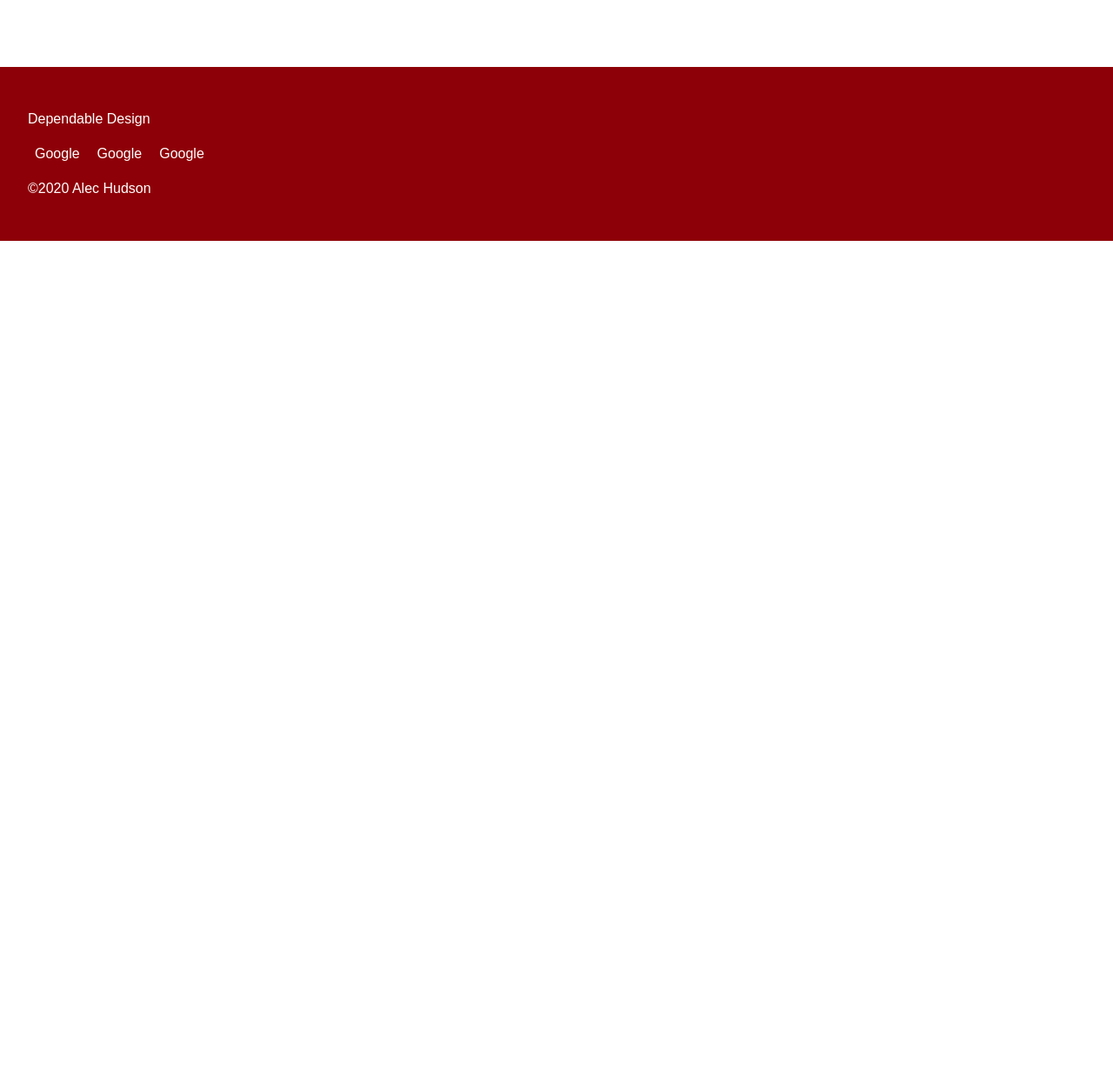
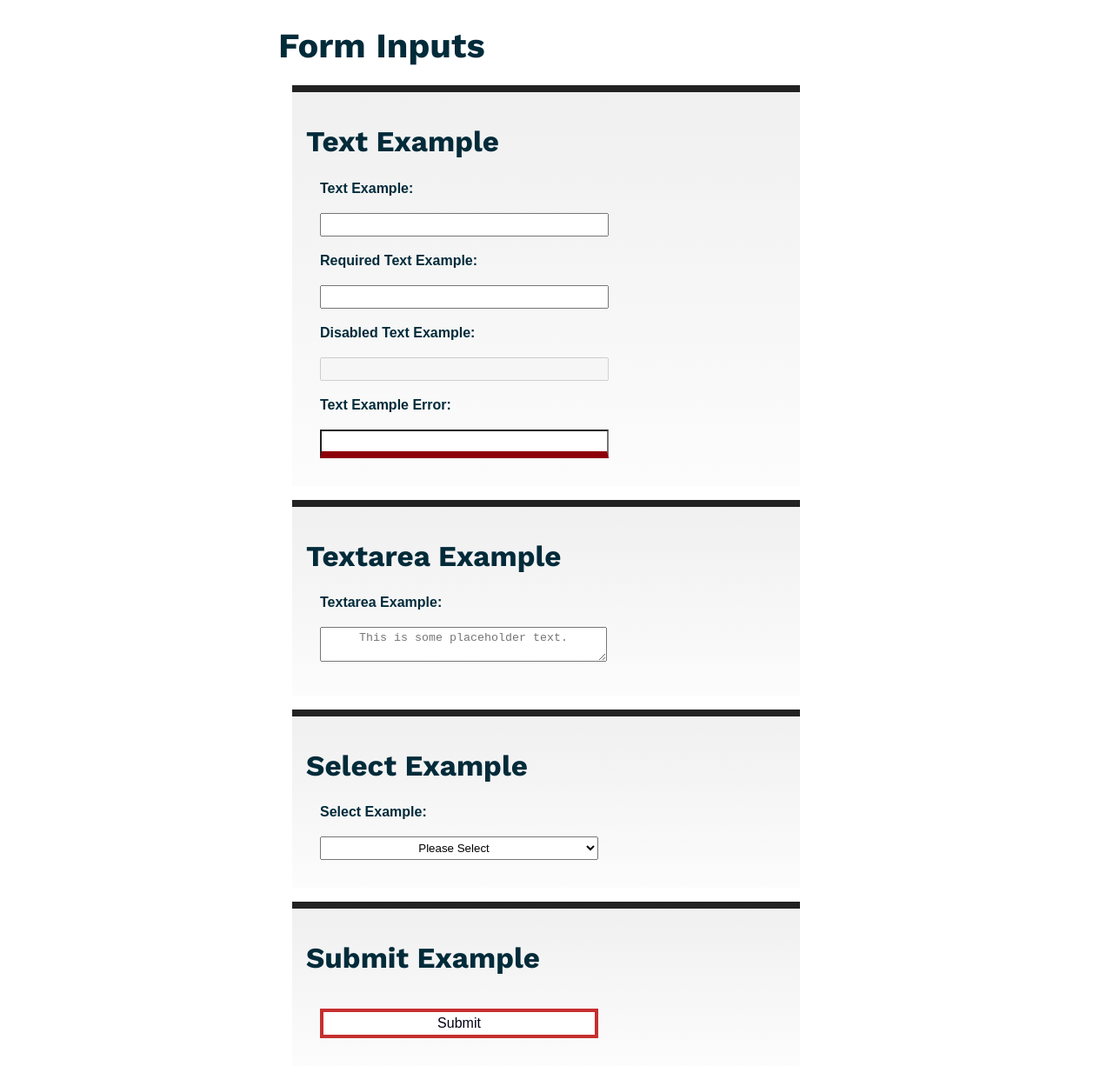
Before and after one commit to alechudson/dependable-design-system, a plain HTML site: page components.html in a window 1280 px wide. Shown: the part 1574-2800 px from the top of the page at 87% size. Before the commit the page ends 1851 px from the top, so only its background shows below. Drawn offline with nearby package versions, Linux system fonts and the light colour scheme; a web font is replaced by a local one.

Commit message:
project 4 - part A

```diff
--- a/components.html
+++ b/components.html
@@ -99,6 +99,61 @@
 
             </figure>
         </section>
+
+        <section>
+            <h2>Form Inputs</h2>
+            <form action="">
+
+                <figure>
+                    <h3>Text Example</h3>
+                    <div>
+                        <label for="text-example">Text Example:</label>
+                        <input type="text" id="text-example" name="example1">
+
+                        <label for="text-example2">Required Text Example:</label>
+                        <input type="text" id="text-example2" name="example1" required>
+
+                        <label for="text-example3">Disabled Text Example:</label>
+                        <input type="text" id="text-example3" name="example1" disabled>
+
+                        <label for="text-example4">Text Example Error:</label>
+                        <input type="text" id="text-example4" name="example1" class="input-error">
+                    </div>
+                </figure>
+
+                <figure>
+                    <h3>Textarea Example</h3>
+                    <div>
+                        <label for="message">Textarea Example:</label>
+                        <textarea id="message" name="example2" placeholder="This is some placeholder text."></textarea>
+                    </div>
+                </figure>
+
+                <figure>
+                    <h3>Select Example</h3>
+                    <div>
+                        <label for="select">Select Example:</label>
+                        <select id="select" name="example3">
+                            <option disabled hidden selected>Please Select</option>
+                            <option>Option 1</option>
+                            <option>Option 2</option>
+                            <option>Option 3</option>
+                            <option>Option 4</option>
+                            <option>Option 5</option>
+                        </select>
+                    </div>
+                </figure>
+
+                <figure>
+                    <h3>Submit Example</h3>
+                    <div>
+                        <input type="submit" class="button-submit">
+                    </div>
+
+                </figure>
+
+            </form>
+        </section>
     </main>
 
     <footer>
--- a/style.css
+++ b/style.css
@@ -88,6 +88,8 @@ h2 {
 
 h3 {
     font-size: var(--size-four);
+    margin-top: 1rem;
+    margin-bottom: .5em;
 }
 
 h4 {
@@ -288,6 +290,44 @@ summary {
 }
 
 /*================================
+Form Component
+
+
+For some reason I can't figure out how to get these to center in the figure.
+================================*/
+form label {
+    display: block;
+    margin-left: 1rem;
+    font-weight: bold;
+}
+
+input, textarea, select, submit {
+    padding: .25rem;
+    text-align: center;
+    margin: 1rem;
+    width: 20rem;
+}
+
+form figure input:focus {
+    outline: solid var(--color-primary-light);
+}
+
+.input-error {
+    border-bottom: solid .5rem var(--color-primary-dark);
+}
+
+.button-submit {
+    border: solid .25rem var(--color-primary);
+    background-color: white;
+    color: var(--color-secondary-dark);
+    font-size: 1rem;
+}
+
+.button-submit:hover, .button-submit:focus {
+    border: solid .25rem var(--color-secondary);
+}
+
+/*================================
 Modal Component
 ================================*/
 
@@ -321,8 +361,6 @@ dialog::backdrop {
     background-size: cover;
     opacity: .25;
 }
-
-
 
 @keyframes fade-in-bg {
 
```
